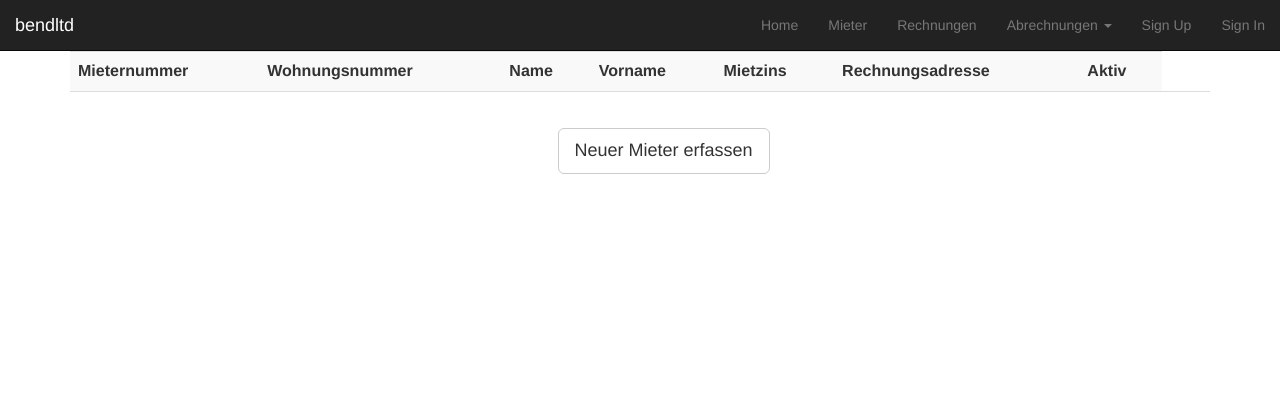
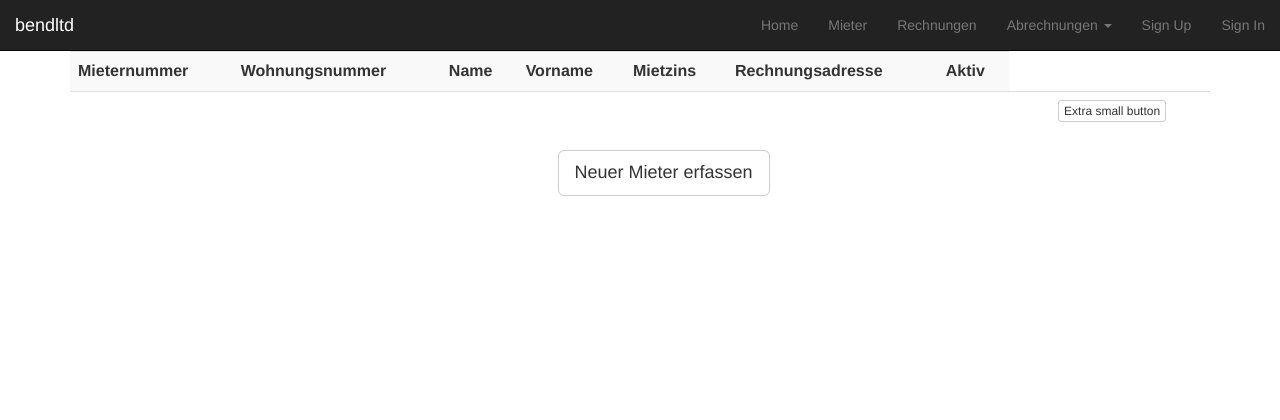
Before and after one commit to Chillvan/Webengineering, a PHP site: page /mieter.php in a window 1280 px wide. Shown: the top 420 px of the page. Run offline with PHP 8.4, Linux system fonts and the light colour scheme; tables that the repository leaves empty or names only in its code hold one stand-in row (values such as "Sample post"); data that the repository does not hold is empty.

Commit message:
button mieter formular

```diff
--- a/mieter.php
+++ b/mieter.php
@@ -122,7 +122,7 @@
                         "</td><td>".$row['Name']."</td><td>".$row['Vorname'].
                         "</td><td>".$row['Mietzins']."</td><td>".$row['Strasse'].
                         "</td><td>".$row['PLZ']."</td><td>".$row['Ort'].
-                        "</td><td>".$row['Aktiv']."</td></tr>");
+                        "</td><td>".$row['Aktiv']."</td><td><button type='button' class='btn btn-default btn-xs'>Extra small button</button></td></tr>");
                  }
 
                $dbh = null;
```
